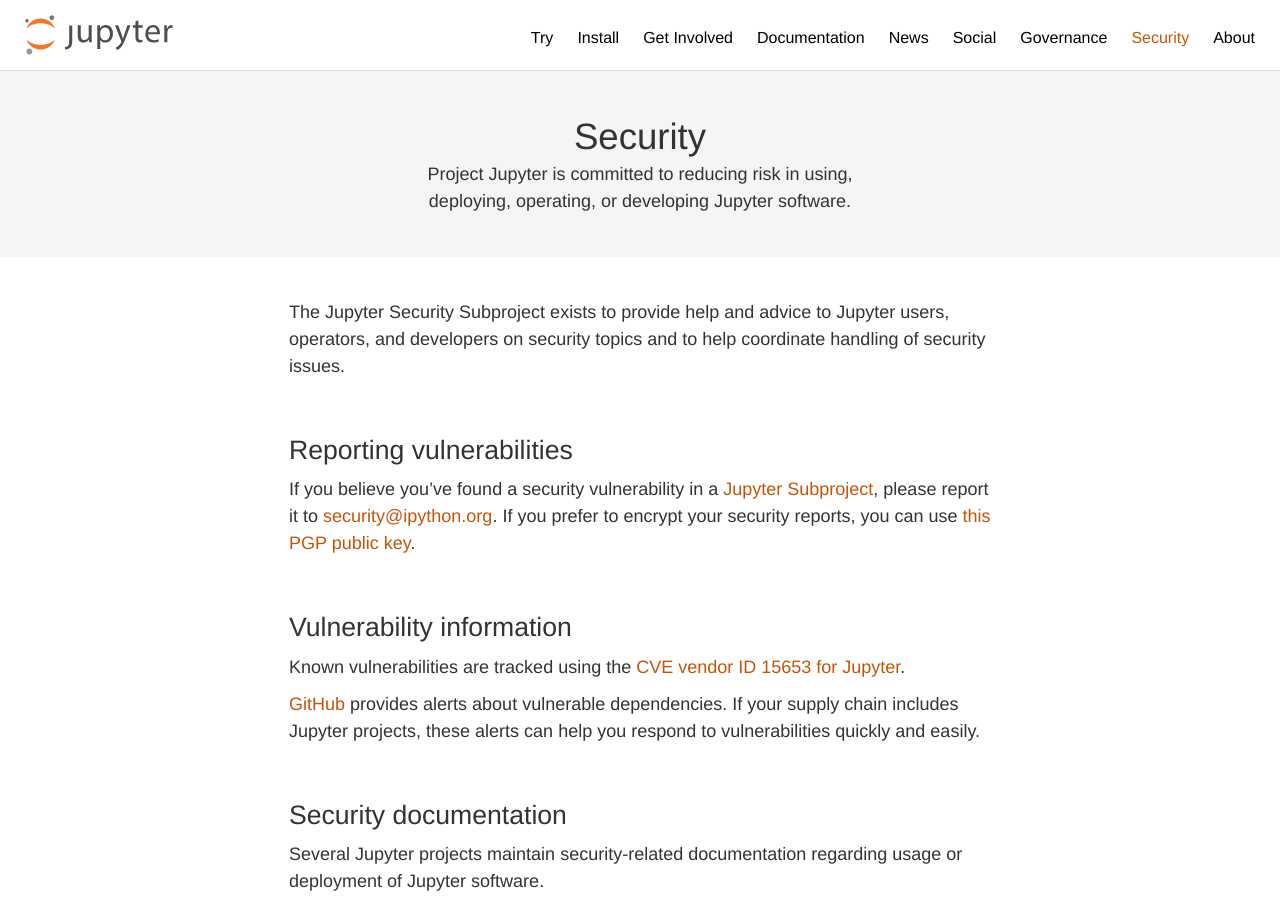
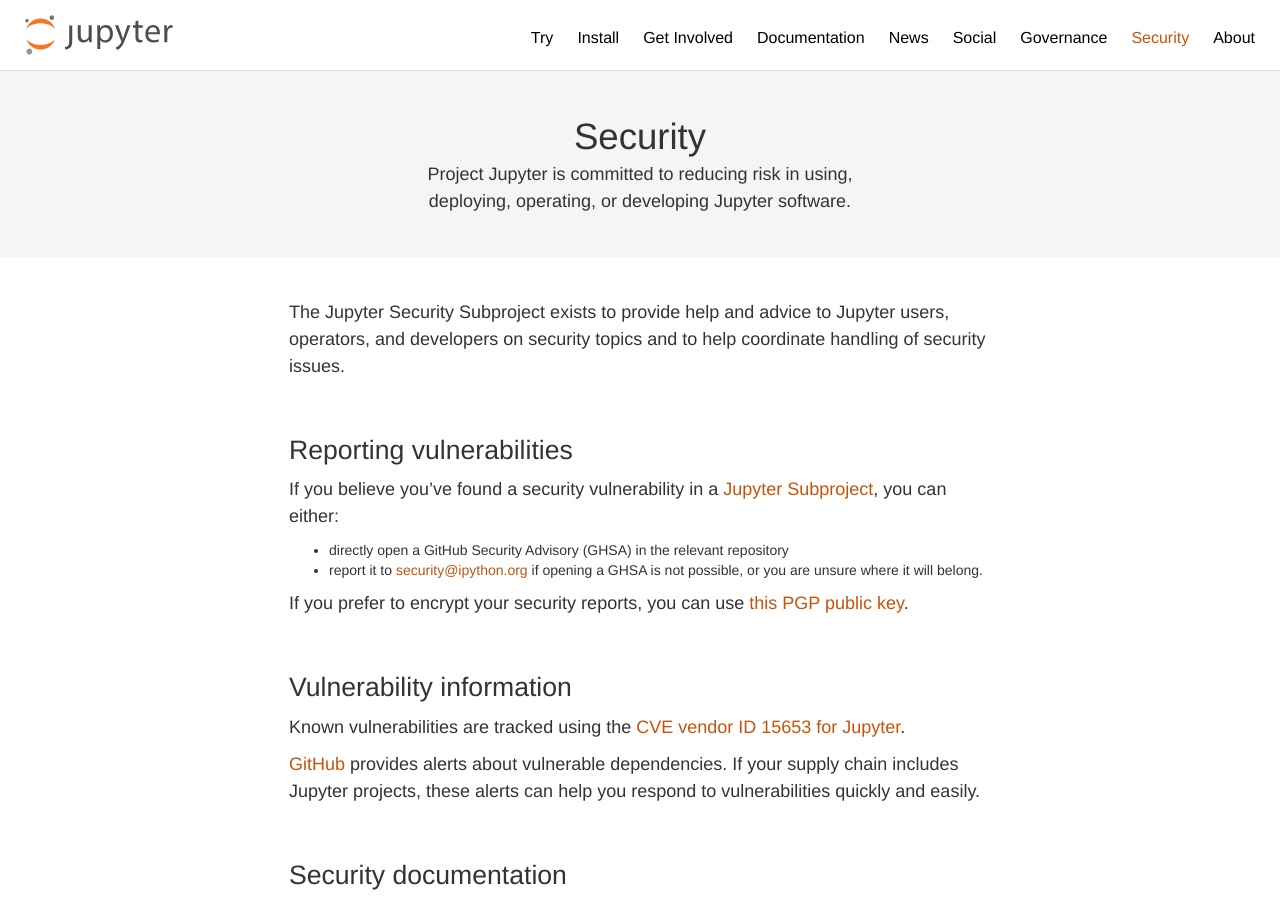
Before and after one commit to jupyter/jupyter.github.io, a Jekyll site: the page built from security.md, in a window 1280 px wide and 900 px high. Built offline with Jekyll 4.4.1, drawn with Linux system fonts in a browser that asks for light colours; comment, search, counter and statistics services are not loaded.

Commit message:
Update reporting guidelines. (#763)
Co-authored-by: Michał Krassowski <5832902+krassowski@users.noreply.github.com>

```diff
--- a/index.html
+++ b/index.html
@@ -213,7 +213,7 @@
     - href: https://www.nasa.gov
       src: NASA.svg
       alt: NASA
-    - href: https://www.netapp.com/us/
+    - href: https://www.netapp.com/
       src: netapp.svg
       alt: NetApp
     - href: https://www.linkedin.com/company/nsite-llc/about/
--- a/security.md
+++ b/security.md
@@ -12,7 +12,11 @@
 ## Reporting vulnerabilities
 
 If you believe you've found a security vulnerability in a [Jupyter Subproject](https://jupyter.org/governance/list_of_subprojects.html),
-please report it to [security@ipython.org](mailto:security@ipython.org).
+you can either:
+ - directly open a GitHub Security Advisory (GHSA) in the relevant repository
+ - report it to [security@ipython.org](mailto:security@ipython.org) if opening a GHSA is not possible, or you are unsure
+   where it will belong.
+
 If you prefer to encrypt your security reports,
 you can use [this PGP public key](assets/ipython_security.asc).
 
```
Also changed, not shown: .github/workflows/validate.yml.
